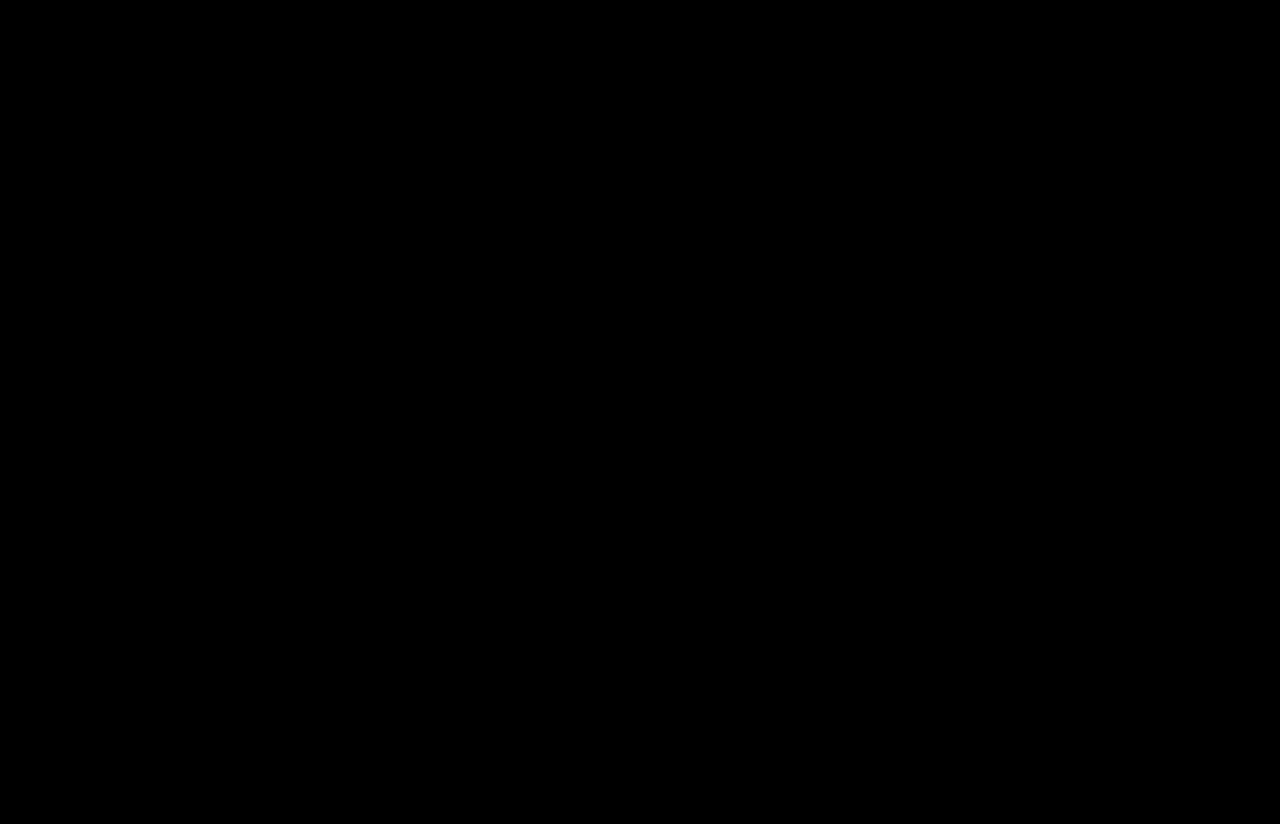
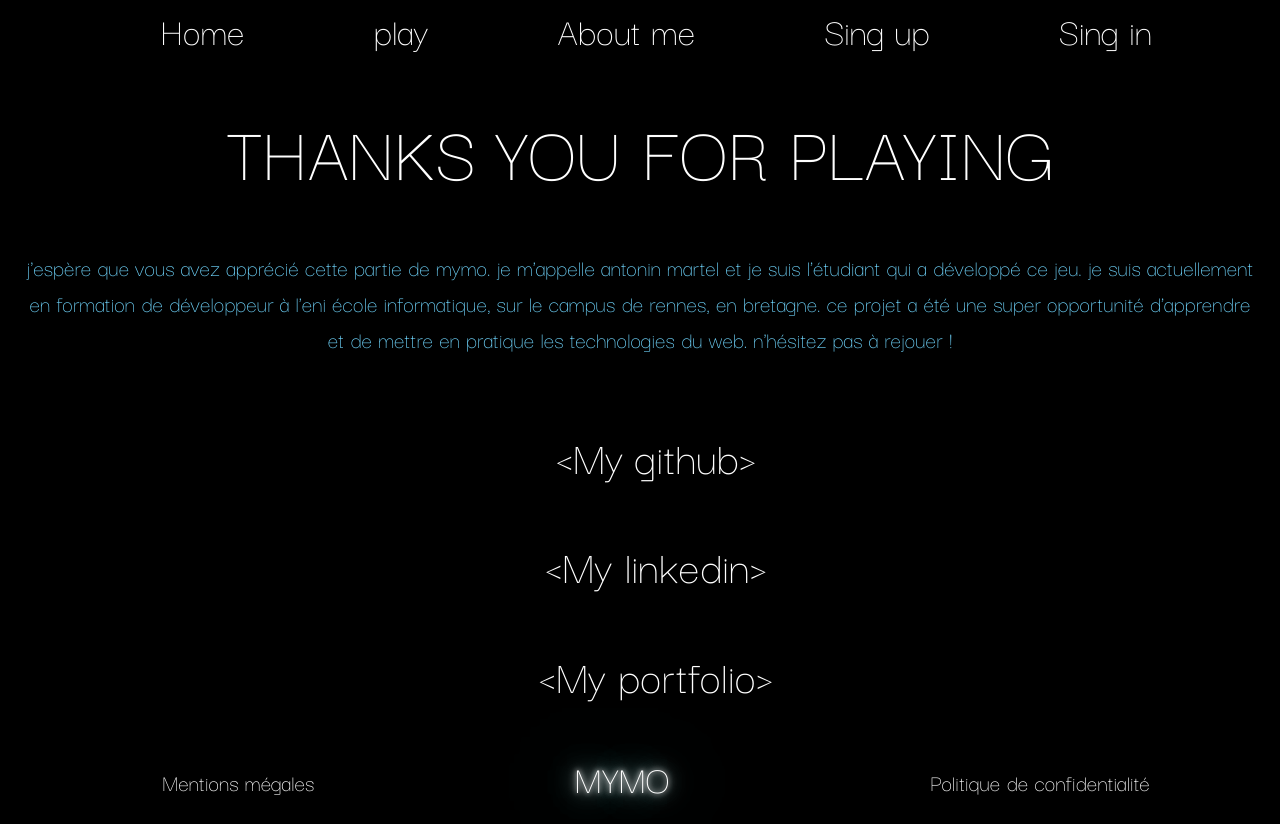
Before and after one commit to antoninmrtl/Memory, a plain HTML site: page pages/about.html in a window 1280 px wide. Before the commit the page ends 800 px from the top, so only its background shows below. Drawn offline with nearby package versions, Linux system fonts and the light colour scheme.

Commit message:
Change about.hml with this css

```diff
--- a/pages/about.html
+++ b/pages/about.html
@@ -10,7 +10,56 @@
       crossorigin="anonymous"
     />
     <link rel="stylesheet" href="/styles/style.css" />
+    <link rel="stylesheet" href="/styles/about.css" />
     <title>Mymo About me</title>
   </head>
-  <body></body>
+  <body>
+    <header>
+      <nav>
+        <ul>
+          <a href="/pages/accueil.html"> Home</a>
+          <a href="/pages/jouer.html">play</a>
+          <a href="/pages/about.html"> About me</a>
+          <a href="/pages/inscription.html">Sing up</a>
+          <a href="/pages/connexion.html">Sing in</a>
+        </ul>
+      </nav>
+    </header>
+    <main>
+      <section class="bienvenue">
+        <h2>thanks you for playing</h2>
+        <p>
+          J'espère que vous avez apprécié cette partie de MYMO. Je m'appelle
+          Antonin Martel et je suis l'étudiant qui a développé ce jeu. Je suis
+          actuellement en formation de développeur à l'ENI École Informatique,
+          sur le campus de Rennes, en Bretagne. Ce projet a été une super
+          opportunité d'apprendre et de mettre en pratique les technologies du
+          web. N'hésitez pas à rejouer !
+        </p>
+      </section>
+
+      <section class="selection text-center">
+        <ul>
+          <li>
+            <a href="/pages/jouer.html" class="size">&lt;My github&gt;</a>
+          </li>
+          <li>
+            <a href="/pages/regles.html" class="size">&lt;My linkedin&gt;</a>
+          </li>
+          <li>
+            <a href="/pages/about.html" class="size">&lt;My portfolio&gt;</a>
+          </li>
+        </ul>
+      </section>
+    </main>
+    <footer>
+      <ul class="d-flex justify-content-around text-center">
+        <a class="mentions" href="/pages/mentions.html"> Mentions mégales</a>
+        <a class="logo neon" href="/pages/index.html">Mymo</a>
+        <a class="politiques" href="/pages/politiques.html"
+          >Politique de confidentialité</a
+        >
+      </ul>
+    </footer>
+  </body>
 </html>
--- /dev/null
+++ b/styles/about.css
@@ -0,0 +1,39 @@
+nav {
+  text-align: center;
+}
+
+.bienvenue {
+  margin-top: 2%;
+  text-align: center;
+  text-transform: uppercase;
+}
+
+h2 {
+  font-size: 5rem;
+  margin: 0;
+}
+
+h1 {
+  font-size: 6rem;
+  margin: 0;
+  margin-left: 1%;
+  color: #70d7ff;
+  letter-spacing: 1.5rem;
+}
+
+li {
+  list-style-type: none;
+  margin: 3%;
+}
+
+p {
+  text-transform: lowercase;
+  font-size: 1.5rem;
+  padding: 2%;
+  margin-top: 2%;
+  color: #70d7ff;
+}
+
+.size {
+  font-size: 3rem;
+}
--- a/styles/index.css
+++ b/styles/index.css
@@ -39,9 +39,3 @@ model-viewer {
   position: relative;
   margin: 5%;
 }
-
-.neon {
-  color: #fff;
-  text-shadow: 0 0 5px #fff, 0 0 10px #fff, 0 0 20px #fff, 0 0 40px #0ff,
-    0 0 80px #0ff, 0 0 90px #0ff, 0 0 100px #0ff, 0 0 150px #0ff;
-}
--- a/styles/style.css
+++ b/styles/style.css
@@ -62,3 +62,9 @@ a:hover {
 /* ul {
   padding: 0%;
 } */
+
+.neon {
+  color: #fff;
+  text-shadow: 0 0 5px #fff, 0 0 10px #fff, 0 0 20px #fff, 0 0 40px #0ff,
+    0 0 80px #0ff, 0 0 90px #0ff, 0 0 100px #0ff, 0 0 150px #0ff;
+}
```
